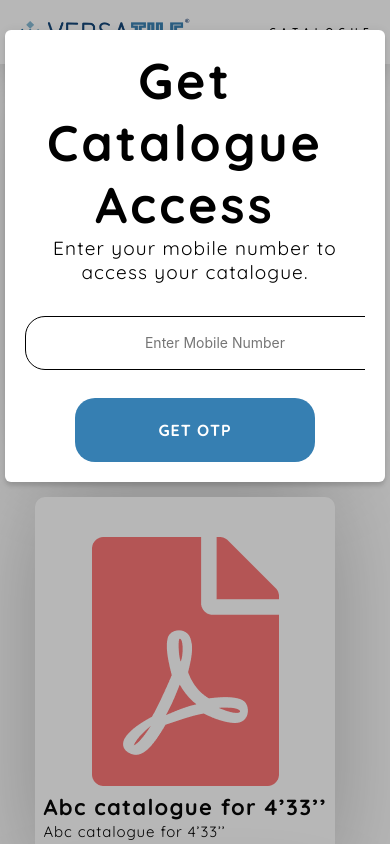
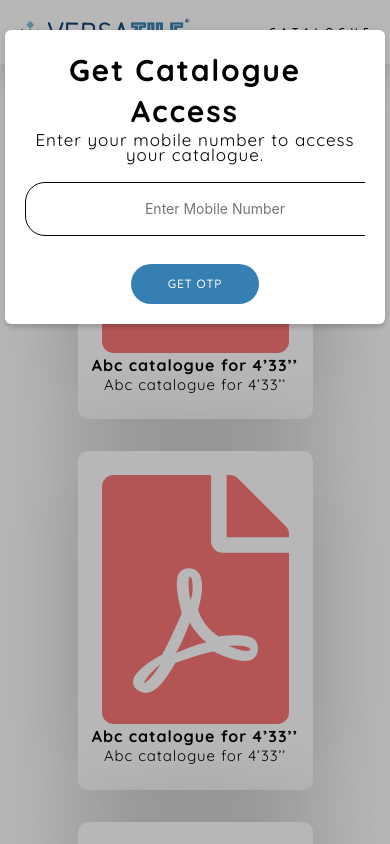
Before and after one commit to Neverm1ndEZ/versatile-project, a React (Vite) app: page /catalogue in a window 390 px wide. Shown: the top 844 px of the page. Built offline with nearby package versions, Linux system fonts and the light colour scheme.

Commit message:
resize-update

```diff
--- a/src/components/Cards.jsx
+++ b/src/components/Cards.jsx
@@ -120,6 +120,7 @@ const Cards = () => {
 				"Lorem ipsum dolor sit amet consectetur. Nunc id nunc lacinia \n sed ut sed laoreet. Tempor netus vel cras dolor sit tellus.\n",
 			size: `16' 55"`,
 			type: "Marble",
+			color: "Red",
 			image: Tile1,
 		},
 		{
@@ -129,6 +130,7 @@ const Cards = () => {
 				"Lorem ipsum dolor sit amet consectetur. Nunc id nunc lacinia \n sed ut sed laoreet. Tempor netus vel cras dolor sit tellus.\n",
 			size: `16' 55"`,
 			type: "Marble",
+			color: "Red",
 			image: Tile2,
 		},
 		{
@@ -138,13 +140,14 @@ const Cards = () => {
 				"Lorem ipsum dolor sit amet consectetur. Nunc id nunc lacinia \n sed ut sed laoreet. Tempor netus vel cras dolor sit tellus.\n",
 			size: `16' 55"`,
 			type: "Marble",
+			color: "Red",
 			image: Tile3,
 		},
 	];
 
 	return (
 		<>
-			{Data.map(({ id, heading, paragraph, size, type, image }) => {
+			{Data.map(({ id, heading, paragraph, size, type, color, image }) => {
 				return (
 					<div key={id} className="polaroid">
 						<img
@@ -198,6 +201,9 @@ const Cards = () => {
 								<Button style={btnStyle} onClick={handleCLick}>
 									{type}
 								</Button>
+								<Button style={btnStyle} onClick={handleCLick}>
+									{color}
+								</Button>
 							</div>
 						</div>
 					</div>
--- a/src/components/Catalogue.css
+++ b/src/components/Catalogue.css
@@ -9,18 +9,22 @@
 }
 
 .item {
+	display: flex;
+	flex-direction: column;
 	background: #fff;
 	padding: 0.5rem;
 	border-radius: 10px;
 	box-shadow: 0px 4px 98px 1px rgba(0, 0, 0, 0.25);
+	justify-content: center;
+	align-items: center;
 }
 
 .hero_item-image {
 	display: flex;
 	justify-content: center;
 	overflow: hidden;
-	margin: 1rem 1rem 0.25rem 1rem;
-	padding: 1rem 1rem 0.25rem 1rem;
+	margin: 0.5rem 0.5rem 0.125rem 0.5rem;
+	padding: 0.5rem 0.5rem 0.125rem 0.5rem;
 }
 
 .item h3 {
@@ -28,8 +32,8 @@
 	font-family: "Quicksand";
 	font-style: normal;
 	font-weight: 700;
-	font-size: 22px;
-	line-height: 27px;
+	font-size: 16px;
+	line-height: 17px;
 	letter-spacing: 0.06em;
 	color: #000;
 }
@@ -50,8 +54,8 @@
 		display: flex;
 		flex-direction: column;
 		justify-content: center;
-		gap: 3rem;
+		gap: 2rem;
 		margin: 5rem 0 2rem;
-		width: 95%;
+		width: 100%;
 	}
 }
--- a/src/components/Catalogue.jsx
+++ b/src/components/Catalogue.jsx
@@ -68,7 +68,11 @@ const Catalogue = () => {
 					return (
 						<div key={id} className="item">
 							<div className="hero_item-image">
-								<img src={image} alt="File Image" />
+								<img
+									src={image}
+									alt="File Image"
+									style={{ overflow: "hidden" }}
+								/>
 							</div>
 							<h3>{heading}</h3>
 							<p>{description}</p>
--- a/src/components/NavForCatalogue.jsx
+++ b/src/components/NavForCatalogue.jsx
@@ -139,8 +139,8 @@ const NavForCatalogue = () => {
 		fontFamily: '"Quicksand"',
 		fontStyle: "normal",
 		fontWeight: 700,
-		fontSize: "50px",
-		lineHeight: "62px",
+		fontSize: "30px",
+		lineHeight: "41px",
 		letterSpacing: "0.06em",
 		color: "#000000",
 		textAlign: "center",
@@ -150,11 +150,11 @@ const NavForCatalogue = () => {
 		fontFamily: '"Quicksand"',
 		fontStyle: "normal",
 		fontWeight: 400,
-		fontSize: "19px",
-		lineHeight: "24px",
+		fontSize: "17px",
+		lineHeight: "15px",
 		letterSpacing: "0.06em",
 		color: "#000000",
-		padding: "0 0 1.5rem 0",
+		padding: "0 0 0.75rem 0",
 	};
 
 	const INPUT_STYLES = {
@@ -172,11 +172,11 @@ const NavForCatalogue = () => {
 		borderRadius: "20px",
 		cursor: "pointer",
 		color: "white",
-		width: "15rem",
-		height: "4rem",
+		width: "8rem",
+		height: "2rem",
 		fontFamily: "Quicksand",
-		fontSize: "16px",
-		fontWeight: "700",
+		fontSize: "12px",
+		fontWeight: "500",
 		letterSpacing: "0.06em",
 	};
 
```
